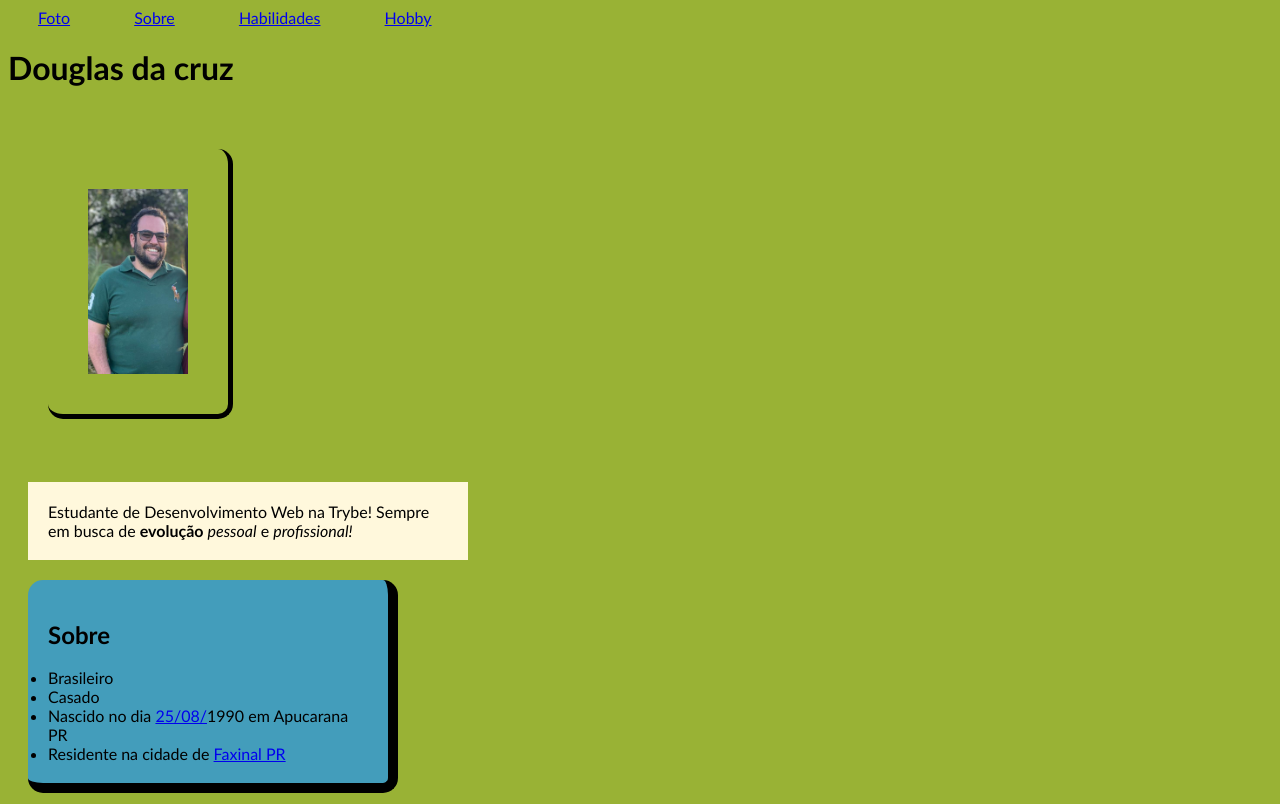
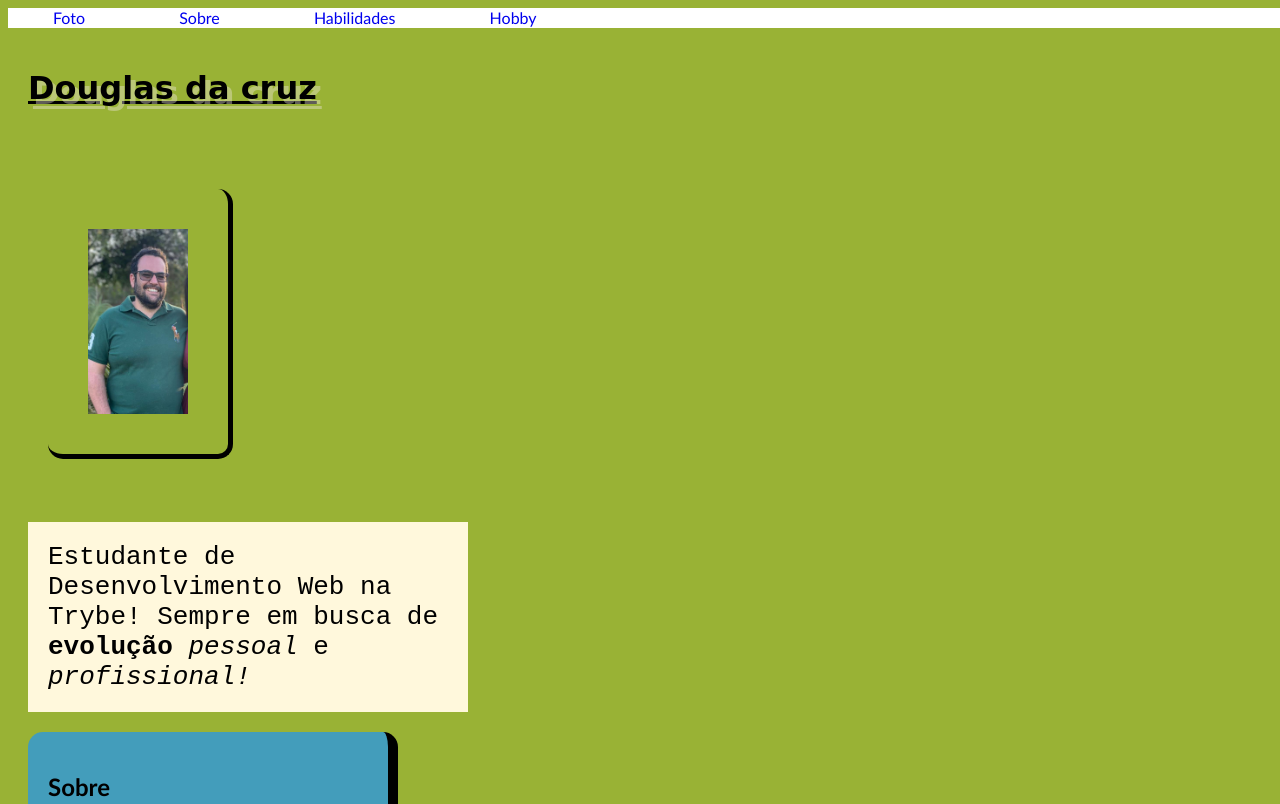
Before and after one commit to DGCruz/portifolio, a plain HTML site: page index.html in a window 1280 px wide. Shown: the top 804 px of the page. Drawn offline with Linux system fonts and the light colour scheme.

Commit message:
Alterações que foram pedidas no dia 2 de HTML e CSS.

```diff
--- a/index.html
+++ b/index.html
@@ -10,16 +10,16 @@
 </head>
 <body id="body">
     <header>   <!-- -->
-        <div>
+        <div id="menu">
 
-            <span class="links"><a translate="no" href="#imgPerfil">Foto</a></span>
-            <span class="links"><a href="#sobre">Sobre</a></span>
-            <span class="links"><a href="#habilidades">Habilidades</a></span>
-            <span class="links"><a href="#hobby">Hobby</a></span>
+            <span><a translate="no" href="#imgPerfil">Foto</a></span>
+            <span><a href="#sobre">Sobre</a></span>
+            <span><a href="#habilidades">Habilidades</a></span>
+            <span><a href="#hobby">Hobby</a></span>
         </div>
 
         <div>
-            <h1>Douglas da cruz</h1>
+            <h1 id="nome">Douglas da cruz</h1>
         </div>
         <div><!-- Imagem de perfil. -->
             <img id="imgPerfil" src="./imagens/foto1.jpeg">
--- a/style.css
+++ b/style.css
@@ -4,6 +4,9 @@
     width: 100%;
 
 }
+
+
+
 #imgPerfil{
     margin: 40px;
     padding: 40px;
@@ -13,6 +16,8 @@
     border-bottom: 5px solid black;}
 
 #textoAlternativo{
+    font-family:monospace;
+    font-size: 2em;
     width: 400px;
     margin: 20px;
     padding: 20px;
@@ -35,6 +40,33 @@
     min-width: 300px;
     min-height: 150px;
 }
-.links{
-    margin: 30px;
+
+
+#menu{
+    background: white;
+    width: 25px 5px;
+    height: 20px;
+
+
+
 }
+a{
+    text-decoration: none;
+    padding: 10px 35px;
+    margin: 10px;
+}
+
+a:hover {
+    background: black;
+    color: aliceblue;
+    width: 20px;
+    border-radius: 20px 20px;
+}
+
+#nome{
+    padding: 20px;
+    text-shadow: 5px 5px rgb(237, 231, 220, 0.4);
+    font-family:cursive;
+    font-weight: 800;
+    text-decoration: underline;
+}
```
